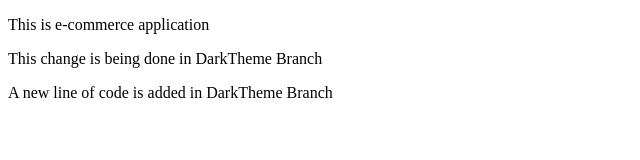
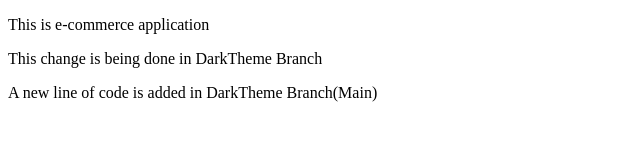
Before and after one commit to Prashant-Kumar-321/localRepo, a plain HTML site: page index.html in a window 1280 px wide. Shown: the full height of the page, 0-640 px from the left. Drawn offline with Linux system fonts and the light colour scheme.

Commit message:
Add Main at line number of 11

```diff
--- a/index.html
+++ b/index.html
@@ -7,8 +7,7 @@
 </head>
 <body>
   <p>This is e-commerce application</p>
-
   <p>This change is being done in DarkTheme Branch</p>
-  <P>A new line of code is added in DarkTheme Branch</P>
+  <P>A new line of code is added in DarkTheme Branch(Main)</P>
 </body>
 </html>
```
